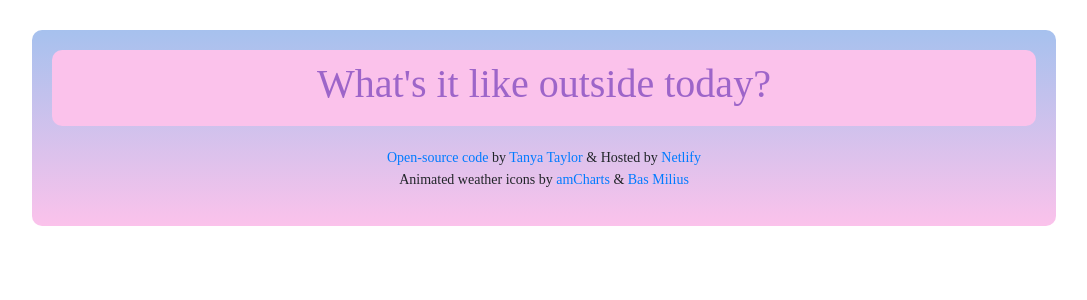
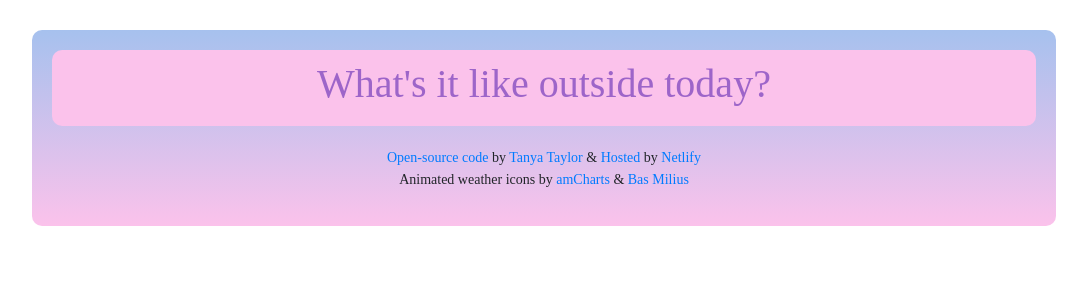
Before and after one commit to TanyaTaylor17/react-weather-app, a React (Create React App) app: page / in a window 1280 px wide. Shown: the top 300 px of the page, without its empty margins (96-1183 px from the left). Built offline with nearby package versions, Linux system fonts and the light colour scheme; no server answers.

Commit message:
Updated footer

```diff
--- a/src/App.js
+++ b/src/App.js
@@ -32,12 +32,15 @@ export default function App() {
               Tanya Taylor
             </a>
             {"  & "}
-            Hosted by{" "}
             <a
               href="https://patient-porcupine-1713.netlify.app/"
               target="_blank"
               rel="noreferrer"
             >
+              Hosted
+            </a>{" "}
+            by{" "}
+            <a href="https://www.netlify.com/" target="_blank" rel="noreferrer">
               Netlify
             </a>
           </small>
--- a/src/WeatherSearch.css
+++ b/src/WeatherSearch.css
@@ -78,9 +78,9 @@
   top: -5px;
 }
 
-.Current-Conditions #current-conditions .weather-icon {
+#current-conditions .weather-icon {
   padding: 0 auto;
-  padding-top: 30px;
+  padding-top: 40px;
   padding-bottom: 30px;
   transform: scale(2.5);
   display: block;
```
